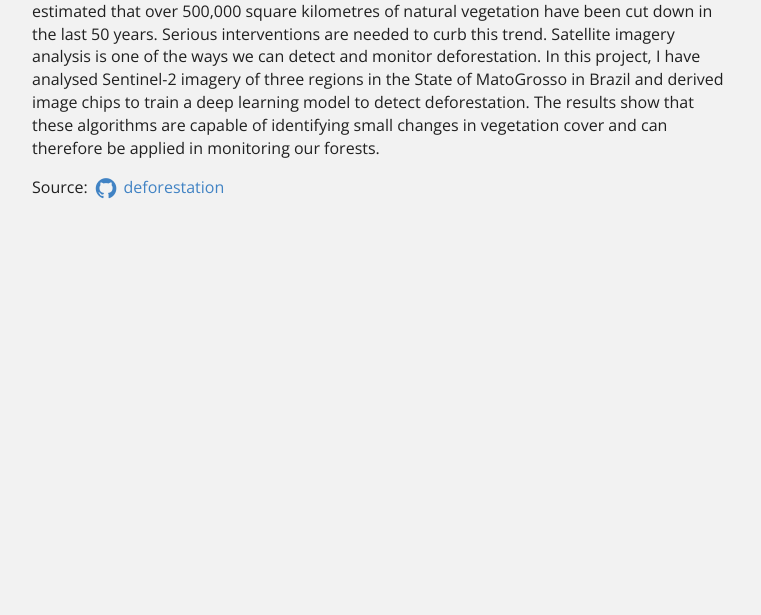
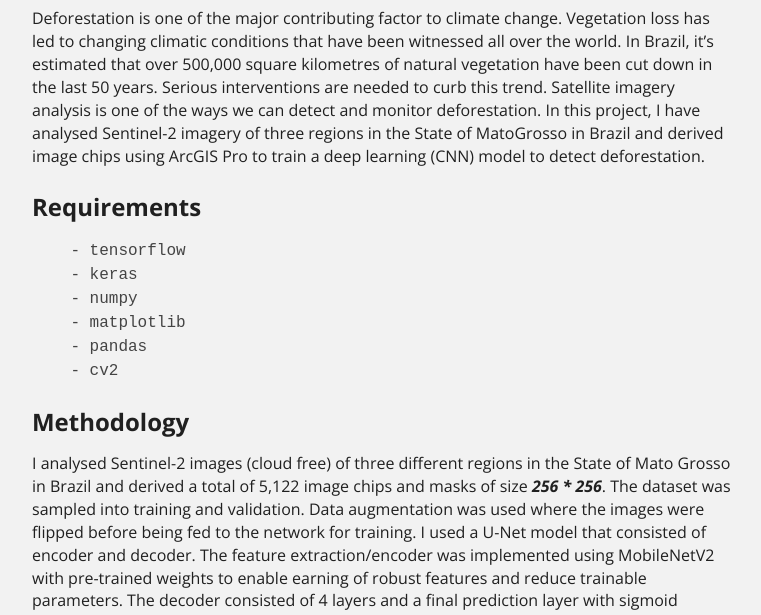
Before and after one commit to japhethkimeu/japhethkimeu.github.io, a Jekyll site: the page built from projects/project-5.md, in a window 1280 px wide and 1400 px high, scrolled down 218 px. Shown: the part 306-921 px from the top of the window, without its empty margins (258-1019 px from the left). Built offline with Jekyll 4.4.1, drawn with Linux system fonts in a browser that asks for light colours; before the commit the page ends 900 px from its top, so only the background shows below that; some of the changed text lies outside the part shown.

Commit message:
Update project-5.md

```diff
--- a/projects/project-5.md
+++ b/projects/project-5.md
@@ -17,7 +17,35 @@
 ---
 <img class="ui image" src="../images/predict_2.PNG">
 
-Deforestation is one of the major contributing factor to climate change. Vegetation loss has led to changing climatic conditions that have been witnessed all over the world. In Brazil, its estimated that over 500,000 square kilometres of natural vegetation have been cut down in the last 50 years. Serious interventions are needed to curb this trend. Satellite imagery analysis is one of the ways we can detect and monitor deforestation. In this project, I have analysed Sentinel-2 imagery of three regions in the State of MatoGrosso in Brazil and derived image chips to train a deep learning model to detect deforestation.
-The results show that these algorithms are capable of identifying small changes in vegetation cover and can therefore be applied in monitoring our forests.
+## Introduction
+Deforestation is one of the major contributing factor to climate change. Vegetation loss has led to changing climatic conditions that have been witnessed all over the world. In Brazil, it’s estimated that over 500,000 square kilometres of natural vegetation have been cut down in the last 50 years. Serious interventions are needed to curb this trend. Satellite imagery analysis is one of the ways we can detect and monitor deforestation. In this project, I have analysed Sentinel-2 imagery of three regions in the State of MatoGrosso in Brazil and derived image chips using ArcGIS Pro to train a deep learning (CNN) model to detect deforestation.
+
+## Requirements
+        - tensorflow
+        - keras
+        - numpy
+        - matplotlib
+        - pandas
+        - cv2
+
+## Methodology
+I analysed Sentinel-2 images (cloud free) of three different regions in the State of Mato Grosso in Brazil and derived a total of 5,122 image chips and masks of size ***256 * 256***. The dataset was sampled into training and validation. Data augmentation was used where the images were flipped before being fed to the network for training. I used a U-Net model that consisted of encoder and decoder. The feature extraction/encoder was implemented using MobileNetV2 with pre-trained weights to enable earning of robust features and reduce trainable parameters. The decoder consisted of 4 layers and a final prediction layer with sigmoid activation.
+
+![results/u-net-architecture.png](results/u-net-architecture.png)
+
+More on Unet model [U-Net: Convolutional Networks for Biomedical Image Segmentation](https://lmb.informatik.uni-freiburg.de/people/ronneber/u-net/)
+
+## Training
+The model was trained first using the pre-trained weights of the base model for 15 epochs with early stopping. The best result was achieved by re-training the whole model for 20 epochs and attained a binary accuracy of 0.9780.
+
+## Results
+The model prediction accuracy was 0.912. The accuracy can be improved by using other annotation methods to improve the quality of masks.
+
+![results/predict_2.PNG](results/predict_2.PNG)
+
+![results/predict_2.PNG](results/predict_3.PNG)
+
+## Conclusion
+Remote sensing data and deep learning models such as Convolutional Neural Networks can effectively map and detect deforestation. This can be used by stakeholders and agencies to control and monitor environmental degradation practices such as deforestation.
 
 Source: <a href="https://github.com/japhethkimeu/deep_learning"><i class="large github icon"></i>deforestation</a>
```
